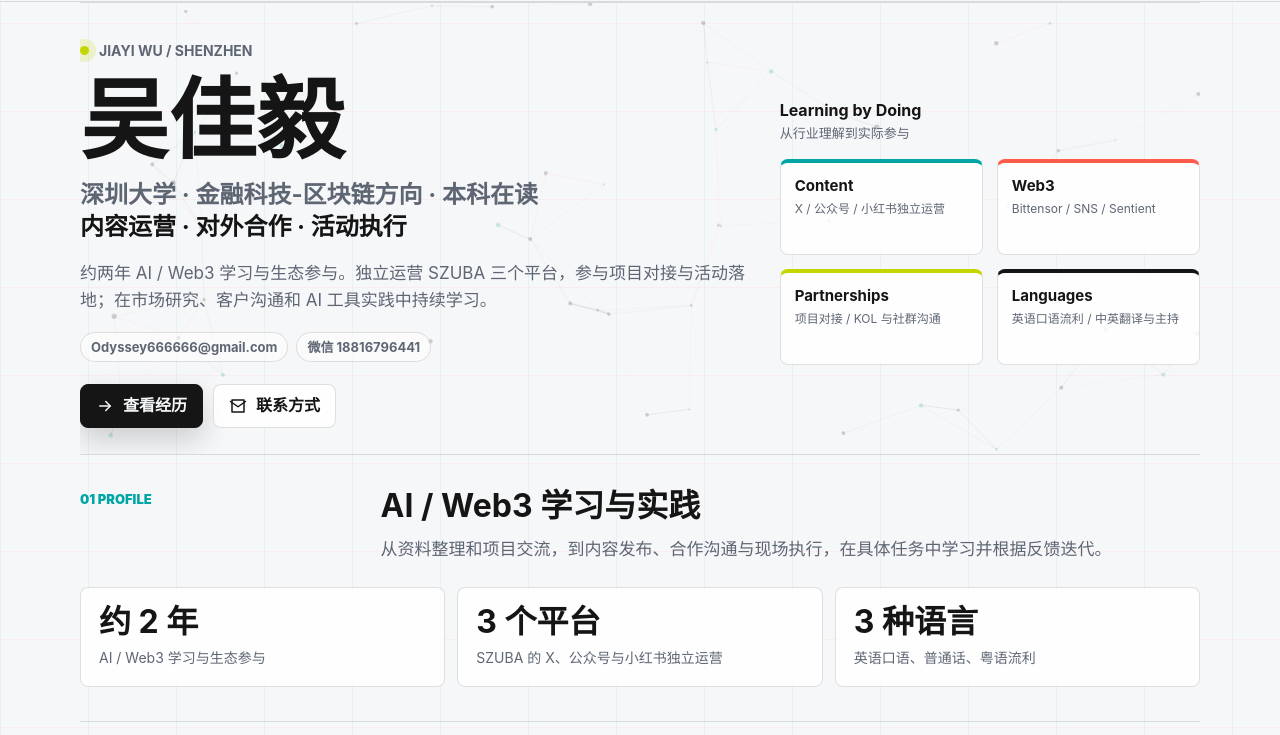
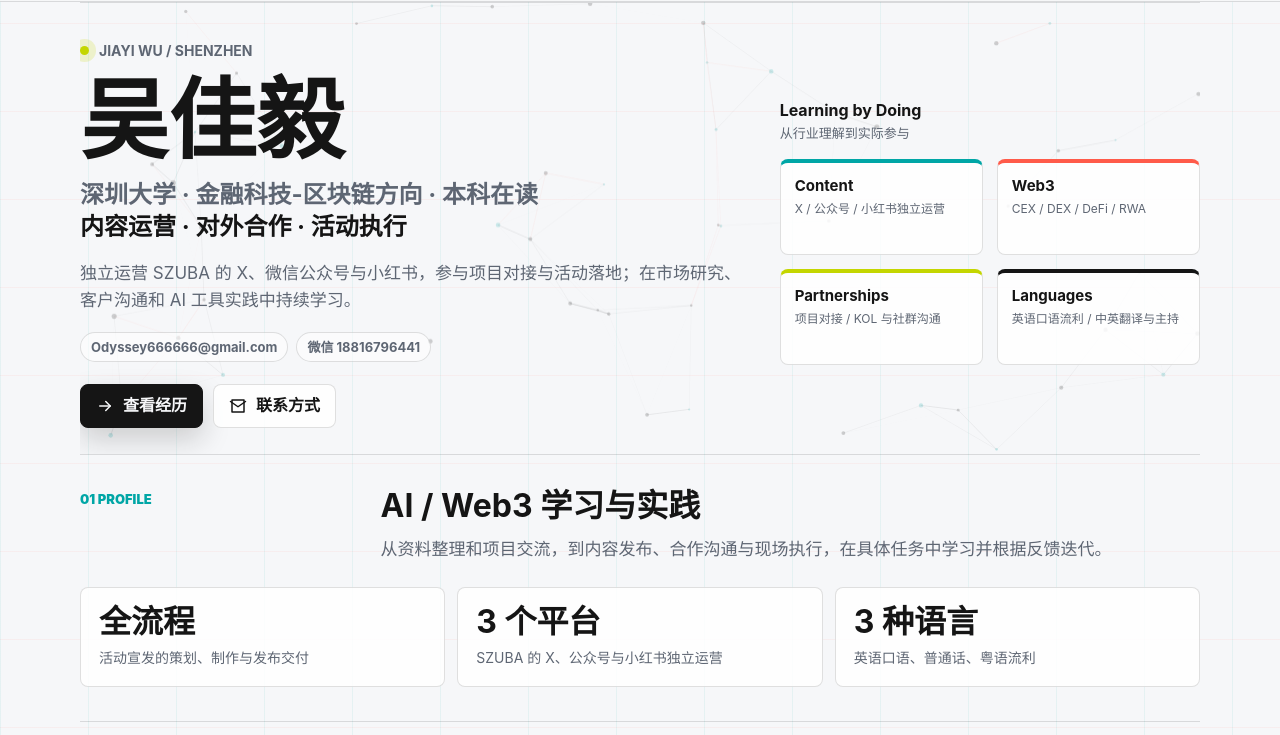
Before and after one commit to odyssey666666-cloud/-, a plain HTML site: page index.html in a window 1280 px wide. Shown: the part 65-800 px from the top of the page. Drawn offline with Linux system fonts and the light colour scheme.

Commit message:
Sync personal website and PDF to confirmed general resume baseline

```diff
--- a/index.html
+++ b/index.html
@@ -995,7 +995,7 @@
               <strong>内容运营 · 对外合作 · 活动执行</strong>
             </p>
             <p class="hero-copy">
-              约两年 AI / Web3 学习与生态参与。独立运营 SZUBA 三个平台，参与项目对接与活动落地；在市场研究、客户沟通和 AI 工具实践中持续学习。
+              独立运营 SZUBA 的 X、微信公众号与小红书，参与项目对接与活动落地；在市场研究、客户沟通和 AI 工具实践中持续学习。
             </p>
             <div class="quick-contact" aria-label="快速联系方式">
               <a class="tag" href="mailto:Odyssey666666@gmail.com">Odyssey666666@gmail.com</a>
@@ -1032,7 +1032,7 @@
             </div>
             <div class="signal-node">
               <b>Web3</b>
-              <span>Bittensor / SNS / Sentient</span>
+              <span>CEX / DEX / DeFi / RWA</span>
             </div>
             <div class="signal-node">
               <b>Partnerships</b>
@@ -1058,8 +1058,8 @@
         </div>
         <div class="metric-strip">
           <div class="metric">
-            <strong>约 2 年</strong>
-            <span>AI / Web3 学习与生态参与</span>
+            <strong>全流程</strong>
+            <span>活动宣发的策划、制作与发布交付</span>
           </div>
           <div class="metric">
             <strong>3 个平台</strong>
@@ -1114,7 +1114,6 @@
         </div>
         <div class="skill-list">
           <!-- resume:info:start -->
-<div class="skill-row"><strong>行业参与：</strong><p>约两年 AI / Web3 学习与生态参与，参与过与 Bittensor、Solana Name Service、Sentient 等项目方的活动合作。</p></div>
 <div class="skill-row"><strong>语言能力：</strong><p>英语口语流利，普通话、粤语流利，具备中英文沟通与内容表达能力。</p></div>
 <div class="skill-row"><strong>协作安排：</strong><p>可接受远程协作、跨时区沟通与国际出差；每周投入及开始时间可沟通。</p></div>
 <!-- resume:info:end -->
```
Also changed, not shown: general-capabilities-resume-cn.html (+0 -1 lines), 1 other file.
